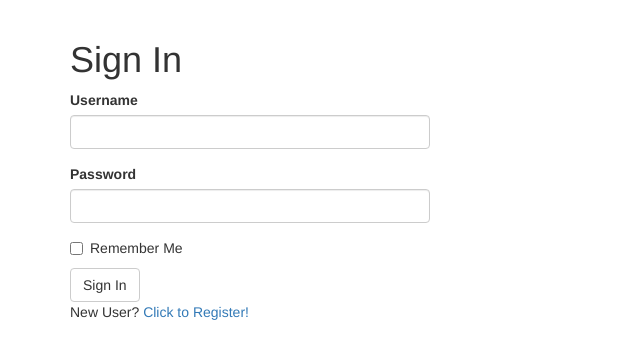
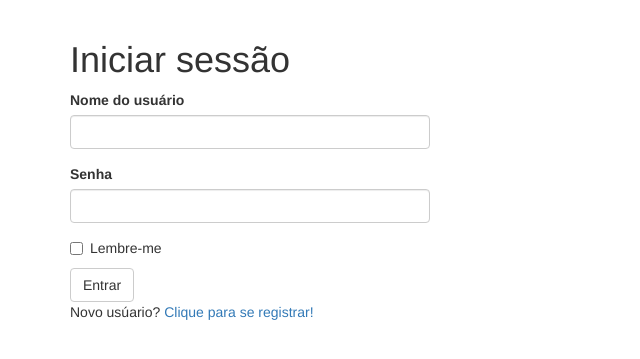
Before and after one commit to gomesdjr/app_brasileirao, a Flask app: page /auth/login in a window 1280 px wide. Shown: the part 52-411 px from the top of the page, without its empty margins (0-640 px from the left). Run offline with Flask 2, Linux system fonts and the light colour scheme; some libraries are stand-ins or nearby versions.

Commit message:
Tradução dos campos

```diff
--- a/grupo/auth/forms.py
+++ b/grupo/auth/forms.py
@@ -5,26 +5,26 @@ from models import User
 
 
 class LoginForm(FlaskForm):
-    username = StringField('Username', validators=[DataRequired()])
-    password = PasswordField('Password', validators=[DataRequired()])
-    remember_me = BooleanField('Remember Me')
-    submit = SubmitField('Sign In')
+    username = StringField('Nome do usuário', validators=[DataRequired()])
+    password = PasswordField('Senha', validators=[DataRequired()])
+    remember_me = BooleanField('Lembre-me')
+    submit = SubmitField('Entrar')
 
 
 class RegistrationForm(FlaskForm):
-    username = StringField('Username', validators=[DataRequired()])
+    username = StringField('Nome do usuário', validators=[DataRequired()])
     email = StringField('Email', validators=[DataRequired(), Email()])
-    password = PasswordField('Password', validators=[DataRequired()])
+    password = PasswordField('Senha', validators=[DataRequired()])
     password2 = PasswordField(
-        'Repeat Password', validators=[DataRequired(), EqualTo('password')])
-    submit = SubmitField('Register')
+        'Repetir senha', validators=[DataRequired(), EqualTo('password')])
+    submit = SubmitField('Registrar')
 
     def validate_username(self, username):
         user = User.query.filter_by(username=username.data).first()
         if user is not None:
-            raise ValidationError('Please use a different username.')
+            raise ValidationError('Por favor, use um nome de usuário diferente.')
 
     def validate_email(self, email):
         user = User.query.filter_by(email=email.data).first()
         if user is not None:
-            raise ValidationError('Please use a different email address.')
+            raise ValidationError('Por favor, use um endereço de e-mail diferente.')
--- a/grupo/auth/routes.py
+++ b/grupo/auth/routes.py
@@ -15,7 +15,7 @@ def login():
     if form.validate_on_submit():
         user = User.query.filter_by(username=form.username.data).first()
         if user is None or not user.check_password(form.password.data):
-            flash('Invalid username or password')
+            flash('Nome de usuário ou senha inválidos')
             return redirect(url_for('auth.login'))
         login_user(user, remember=form.remember_me.data)
         next_page = request.args.get('next')
@@ -41,6 +41,6 @@ def register():
         user.set_password(form.password.data)
         db.session.add(user)
         db.session.commit()
-        flash('Congratulations, you are now a registered user!')
+        flash('Parabéns, agora você é um usuário registrado!')
         return redirect(url_for('auth.login'))
     return render_template('register.html', title='Register', form=form)
--- a/grupo/auth/templates/login.html
+++ b/grupo/auth/templates/login.html
@@ -2,12 +2,12 @@
 {% import 'bootstrap/wtf.html' as wtf %}
 
 {% block app_content %}
-    <h1>Sign In</h1>
+    <h1>Iniciar sessão</h1>
     <div class="row">
         <div class="col-md-4">
             {{ wtf.quick_form(form) }}
         </div>
     </div>
- <p>New User? <a href="{{ url_for('auth.register') }}">Click to Register!</a></p>
+ <p>Novo usúario? <a href="{{ url_for('auth.register') }}">Clique para se registrar!</a></p>
  <p>
 {% endblock %}
--- a/grupo/auth/templates/register.html
+++ b/grupo/auth/templates/register.html
@@ -2,7 +2,7 @@
 {% import 'bootstrap/wtf.html' as wtf %}
 
 {% block app_content %}
-    <h1>Register</h1>
+    <h1>Registrar</h1>
 		<div class="row">
 			<div class="col-md-4">
 				{{ wtf.quick_form(form) }}
--- a/grupo/jogos/templates/listarjogos.html
+++ b/grupo/jogos/templates/listarjogos.html
@@ -1,5 +1,5 @@
 {% extends "base.html"%}
 
 {% block app_content %}
-Fazer esse template
+<a type="button" class="btn btn-primary" href="{{ url_for('jogos.create') }}">Adicionar Novo Jogo</a>
 {% endblock %}
--- a/grupo/templates/base.html
+++ b/grupo/templates/base.html
@@ -35,7 +35,7 @@
                     {% else %}
                     <li><a href="{{ url_for('jogos.index') }}">Gerenciar Jogos</a></li>
                     <li><a href="{{ url_for('times.index') }}">Gerenciar Times</a></li>
-                    <li><a href="{{ url_for('auth.logout') }}">Logout</a></li>
+                    <li><a href="{{ url_for('auth.logout') }}">Sair</a></li>
                     {% endif %}
                 </ul>
             </div>
--- a/grupo/times/forms.py
+++ b/grupo/times/forms.py
@@ -9,7 +9,7 @@ class NovoTimeForm(FlaskForm):
     nome_time = StringField('Nome do Time',
                             validators=[DataRequired(), Length(min=3, max=50)])
     escudo = StringField('Link Escudo')
-    enviar = SubmitField('enviar')
+    enviar = SubmitField('Enviar')
 
     def __init__(self, nome_original=None, *args, **kwargs):
         super(NovoTimeForm, self).__init__(*args, **kwargs)
--- a/grupo/times/templates/listar.html
+++ b/grupo/times/templates/listar.html
@@ -2,7 +2,7 @@
 
 {% block app_content %}
 
-<a href="{{ url_for('times.create') }}" class="btn btn-default">Novo time</a>
+<a href="{{ url_for('times.create') }}" class="btn btn-primary">Novo time</a>
 <br>
 <br>
 <div class="container">
@@ -11,8 +11,8 @@
 		 <li class="list-group-item col-md-4 borderless text-center">
 			<img class="escudo-mini" src="{{ time.escudo }}">
 			{{ time.nome }}
-             <a href="{{ url_for('times.update', id=time.id) }}">edit</a>
-             <a href="{{ url_for('times.delete', id=time.id) }}">delete</a>
+             <a href="{{ url_for('times.update', id=time.id) }}">Editar</a>
+             <a href="{{ url_for('times.delete', id=time.id) }}">Deletar</a>
 		 </li>
 		{% endfor %}
 	</ul>
```
Also changed, not shown: grupo/times/templates/novotime.html (+14 -0 lines), grupo/app.db.
